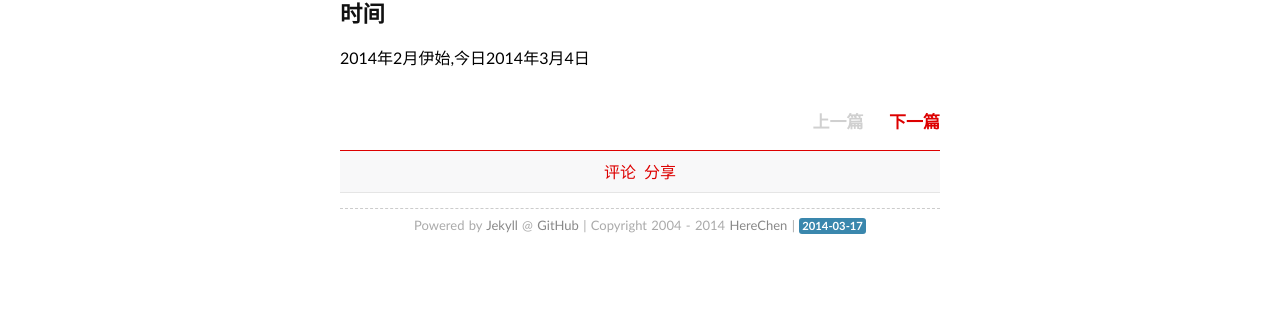
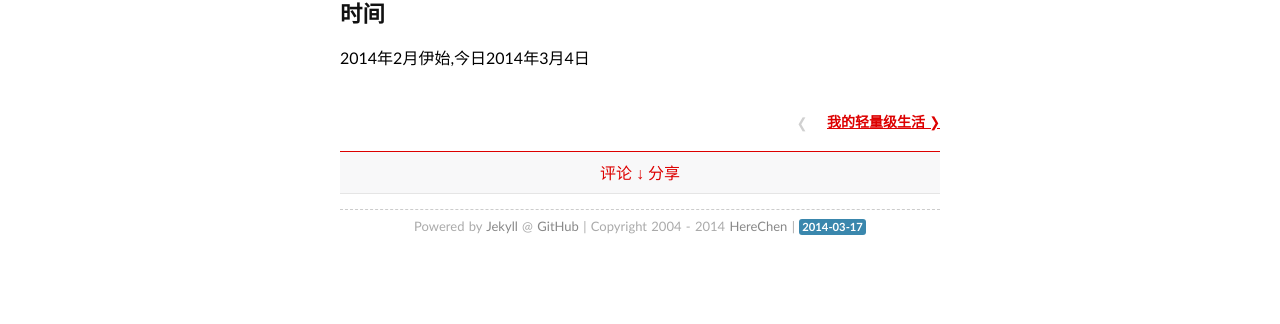
Before and after one commit to Xuezhiyuanlin/herechen.github.io, a Jekyll site: the page built from _posts/2014-03-04-first-blog.md, in a window 1280 px wide. Shown: the part 455-779 px from the top of the page. Built offline with Jekyll 4.4.1, drawn with Linux system fonts in a browser that asks for light colours; some web fonts are replaced; Markdown is read by kramdown in place of the engine named in the settings; comment, search, counter and statistics services are not loaded.

Commit message:
herechen

```diff
--- a/_layouts/post.html
+++ b/_layouts/post.html
@@ -30,14 +30,14 @@ layout: default
 <section align="right">
 <br/>
 <span>
-	<a {% if page.previous %} href="{{ page.previous.url }}" class="pageNav"{% endif %} {% unless page.previous %} class="pageNavInvalid" {% endunless %} >上一篇</a>
+	<a {% if page.previous %} href="{{ page.previous.url }}" class="pageNavLeft"{% endif %} {% unless page.previous %} class="pageNavInvalidLeft" {% endunless %} >&#10094; {{ page.previous.title }}</a>
 	&nbsp;&nbsp;&nbsp;
-	<a {% if page.next %} href="{{ page.next.url }}" class="pageNav"{% endif %} {% unless page.next %} class="pageNavInvalid" {% endunless %} >下一篇</a>
+	<a {% if page.next %} href="{{ page.next.url }}" class="pageNavRight"{% endif %} {% unless page.next %} class="pageNavInvalidRight" {% endunless %} >{{ page.next.title }} &#10095;</a>
 </span>
 </section>
 
 <p></p>
-<input type="button" onclick="display('display')" value="评论  分享" class="displaybutton"/>
+<input type="button" onclick="display('display')" value="评论 &darr; 分享" class="displaybutton"/>
 <p></p>
 
 <div id="display" style="display:none">
--- a/media/css/style.css
+++ b/media/css/style.css
@@ -47,8 +47,23 @@ blockquote p{margin:0;padding:.5em 0;}
 .listing-item time{color:#999999;}
 .listing-seperator{font-weight:bold;}
 .meta{font-size:12px;color:#888;}
-.pageNav{font-weight:bold;font-size:17px;}
-.pageNavInvalid{font-weight:bold;font-size:17px;color:#D0D0D0;}
+
+.pageNavLeft,.pageNavRight{font-weight:bold;
+	font-size:14px;
+	text-decoration:underline;
+}
+
+.pageNavInvalidLeft,.pageNavInvalidRight{
+	font-weight:bold;
+	font-size:14px;
+	color:#D0D0D0;
+}
+
+.pageNavRight,.pageNavInvalidRight{
+	float:right;
+}
+
+
 header{padding:.5em 0;border-bottom: 1px solid #cccccc;}
 nav{
 	font-family:"Electrolize",sans-serif;
```
